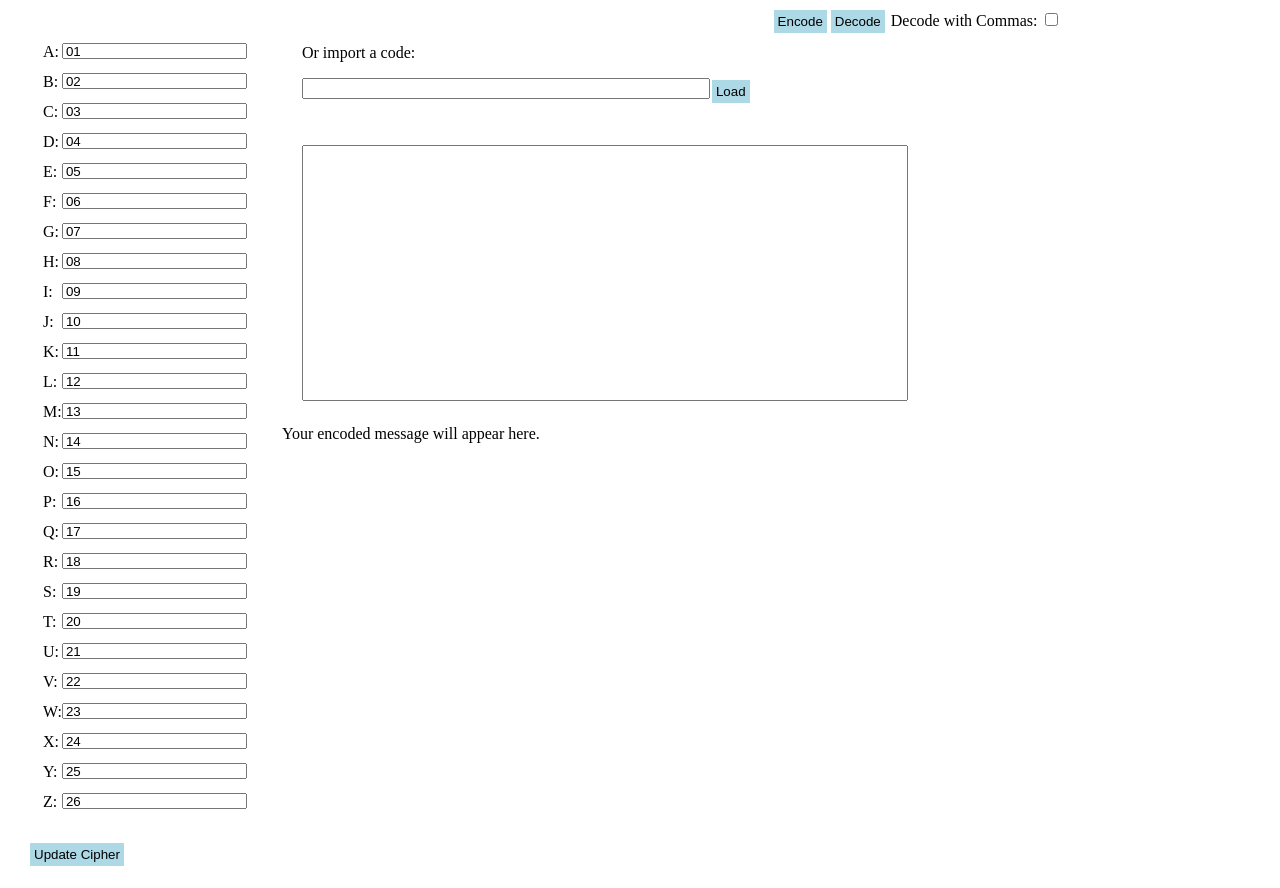
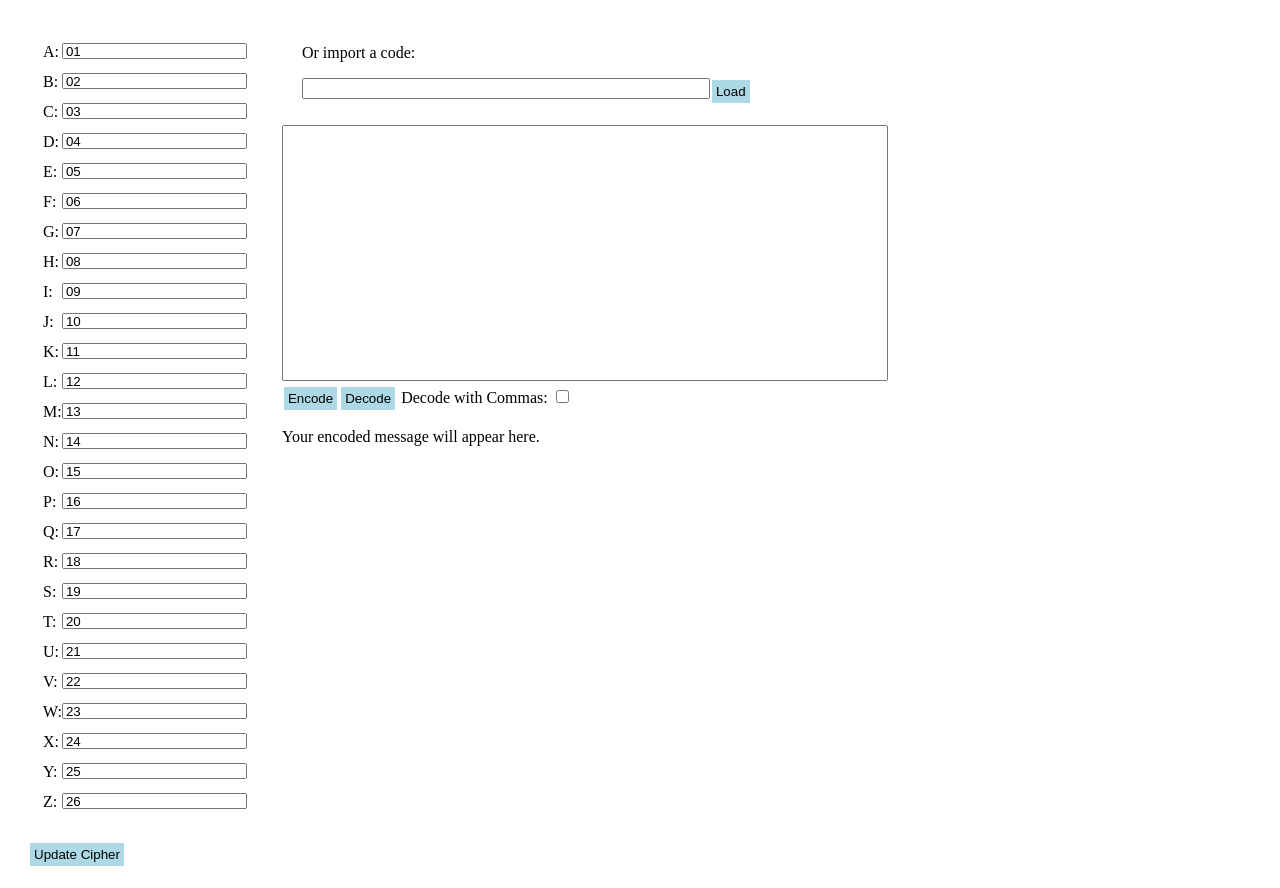
Before and after one commit to MasterOfTheTiger/encoder, a plain HTML site: page index.html in a window 1280 px wide. Drawn offline with Linux system fonts and the light colour scheme.

Commit message:
Realign stuff

```diff
--- a/index.html
+++ b/index.html
@@ -88,7 +88,7 @@
     </form>
     <button class="import" id="import" onclick="loadCode()">Load</button>
   </div>
-  <div class="side">
+  <div>
     <form id="message-form" >
       <textarea id="message" rows="4" cols="50"></textarea></div></div>
     </form>
```
